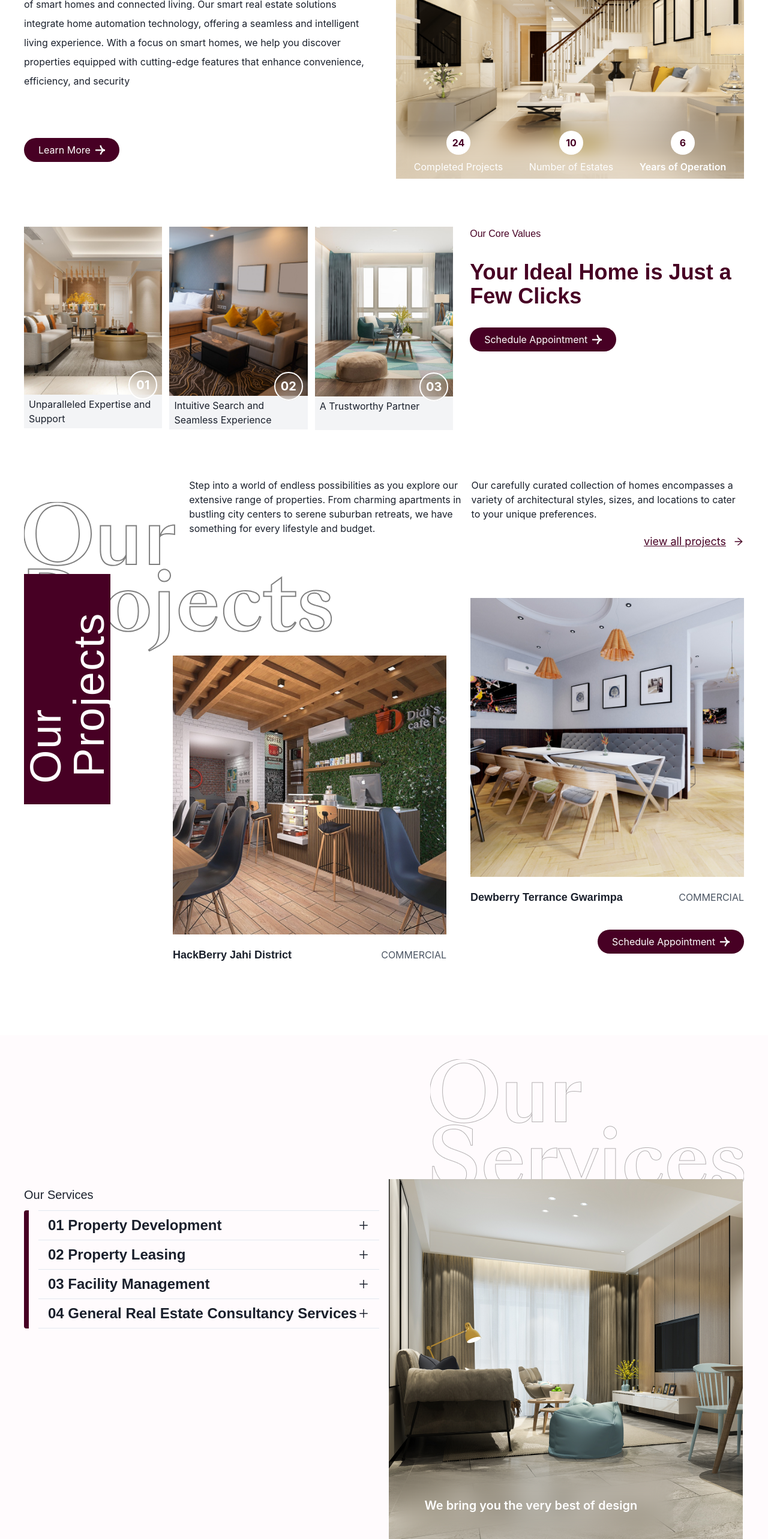
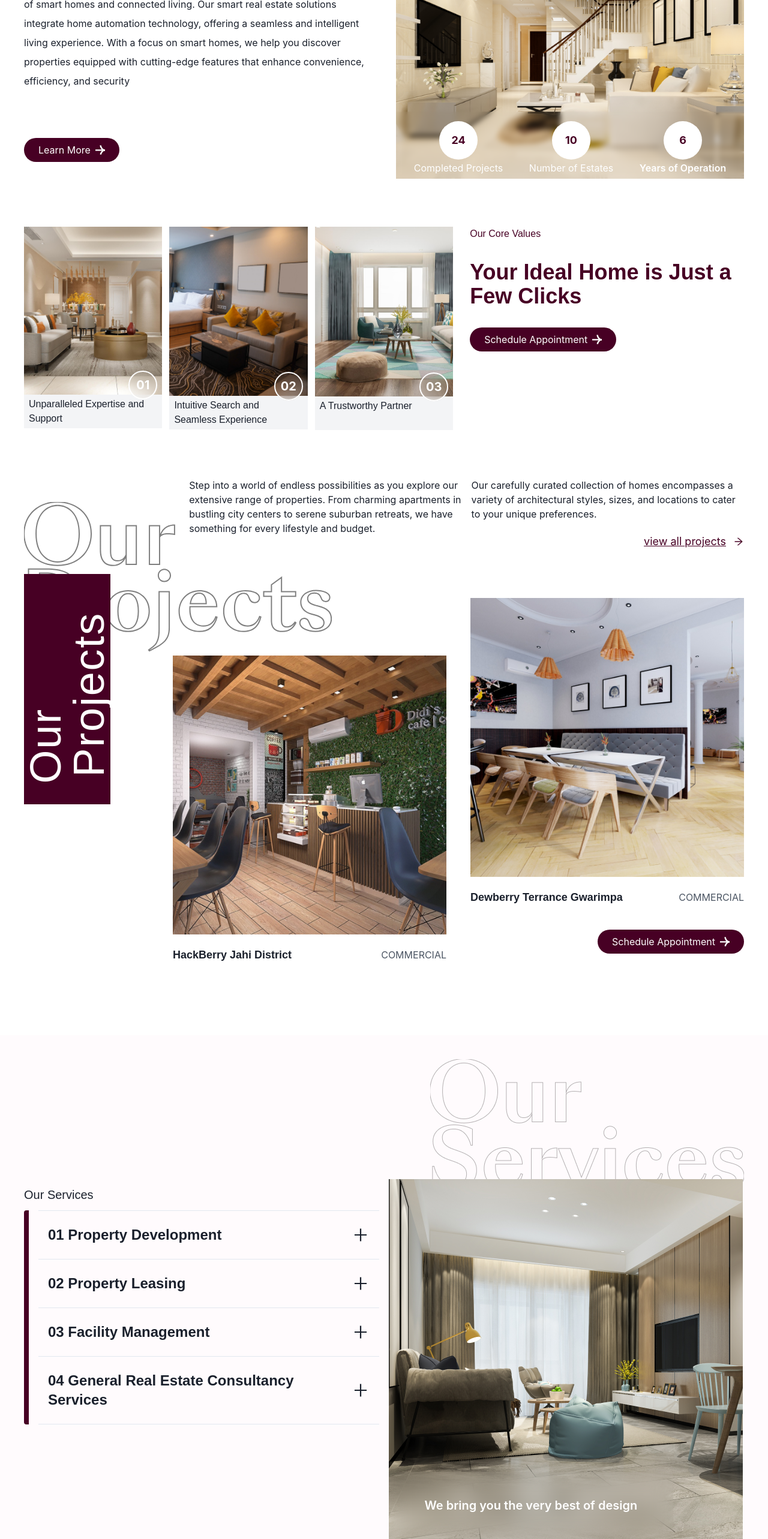
Before and after one commit to Colin-nwk/dallasville, a React (Vite) app: page / in a window 1280 px wide. Shown: the part 1438-4004 px from the top of the page at 60% size. Built offline with nearby package versions, Linux system fonts and the light colour scheme; a web font is replaced by a local one.

Commit message:
minor edit

```diff
--- a/src/components/home/HomeValues.tsx
+++ b/src/components/home/HomeValues.tsx
@@ -22,9 +22,9 @@ const HomeValues = () => {
           <div className="h-12 w-12 border-2 rounded-full font-bold  flex items-center justify-center bg-transparent backdrop-blur-md border-white absolute right-2 bottom-12 text-white text-xl">
             01
           </div>
-          <div className="w-full h-14 px-2 py-1 bg-gray-100 ">
+          <h3 className="w-full h-14 px-2 py-1 bg-gray-100 ">
             Unparalleled Expertise and Support
-          </div>
+          </h3>
         </div>
         <div className="col-span-1 relative">
           <img
@@ -35,9 +35,9 @@ const HomeValues = () => {
           <div className="h-12 w-12 border-2 rounded-full font-bold  flex items-center justify-center bg-transparent backdrop-blur-md border-white absolute right-2 bottom-12 text-white text-xl">
             02
           </div>
-          <div className="w-full h-14 px-2 py-1 bg-gray-100 ">
+          <h3 className="w-full h-14 px-2 py-1 bg-gray-100 ">
             Intuitive Search and Seamless Experience
-          </div>
+          </h3>
         </div>
         <div className="col-span-1 relative">
           <img
@@ -48,9 +48,9 @@ const HomeValues = () => {
           <div className="h-12 w-12 border-2 rounded-full font-bold  flex items-center justify-center bg-transparent backdrop-blur-md border-white absolute right-2 bottom-12 text-white text-xl">
             03
           </div>
-          <div className="w-full h-14 px-2 py-1 bg-gray-100 ">
+          <h3 className="w-full h-14 px-2 py-1 bg-gray-100 ">
             A Trustworthy Partner
-          </div>
+          </h3>
         </div>
 
         <div className="col-span-2 hidden md:inline-block h-full ml-4">
--- a/src/components/home/Services.tsx
+++ b/src/components/home/Services.tsx
@@ -28,7 +28,7 @@ const Services = () => {
           <div className=" ">
             <h2 className="hidden md:block text-xl my-3">Our Services</h2>
             <div className="border-l-8 border-main rounded">
-              <Accordion allowMultiple className="ml-4 ">
+              <Accordion className="ml-4 ">
                 <AccordionItem>
                   {({ isExpanded }) => (
                     <>
@@ -38,18 +38,18 @@ const Services = () => {
                             as="span"
                             flex="1"
                             textAlign="left"
-                            className="text-xl md:text-2xl font-semibold font-mont"
+                            className="text-xl md:text-2xl font-semibold py-4"
                           >
                             01 Property Development
                           </Box>
                           {isExpanded ? (
-                            <LiaTimesSolid className="text-xl" />
+                            <LiaTimesSolid className="text-3xl" />
                           ) : (
-                            <AiOutlinePlus className="text-xl" />
+                            <AiOutlinePlus className="text-3xl" />
                           )}
                         </AccordionButton>
                       </h2>
-                      <AccordionPanel pb={6} className="text-lg md:text-xl">
+                      <AccordionPanel pb={8} className="text-lg md:text-xl">
                         Development of commercial, residential, industrial or
                         government building and valuation of Properties and
                         Assets for a Variety of Purposes
@@ -66,18 +66,18 @@ const Services = () => {
                             as="span"
                             flex="1"
                             textAlign="left"
-                            className="text-xl md:text-2xl font-semibold font-mont"
+                            className="text-xl md:text-2xl font-semibold py-4"
                           >
                             02 Property Leasing
                           </Box>
                           {isExpanded ? (
-                            <LiaTimesSolid className="text-xl" />
+                            <LiaTimesSolid className="text-3xl" />
                           ) : (
-                            <AiOutlinePlus className="text-xl" />
+                            <AiOutlinePlus className="text-3xl" />
                           )}
                         </AccordionButton>
                       </h2>
-                      <AccordionPanel pb={6} className="text-lg md:text-xl">
+                      <AccordionPanel pb={8} className="text-lg md:text-xl">
                         Development of commercial, residential, industrial or
                         government building and valuation of Properties and
                         Assets for a Variety of Purposes
@@ -94,18 +94,18 @@ const Services = () => {
                             as="span"
                             flex="1"
                             textAlign="left"
-                            className="text-xl md:text-2xl font-semibold font-mont"
+                            className="text-xl md:text-2xl font-semibold py-4"
                           >
                             03 Facility Management
                           </Box>
                           {isExpanded ? (
-                            <LiaTimesSolid className="text-xl" />
+                            <LiaTimesSolid className="text-3xl" />
                           ) : (
-                            <AiOutlinePlus className="text-xl" />
+                            <AiOutlinePlus className="text-3xl" />
                           )}
                         </AccordionButton>
                       </h2>
-                      <AccordionPanel pb={6} className="text-lg md:text-xl">
+                      <AccordionPanel pb={8} className="text-lg md:text-xl">
                         Development of commercial, residential, industrial or
                         government building and valuation of Properties and
                         Assets for a Variety of Purposes
@@ -122,18 +122,18 @@ const Services = () => {
                             as="span"
                             flex="1"
                             textAlign="left"
-                            className="text-xl md:text-2xl font-semibold font-mont"
+                            className="text-xl md:text-2xl font-semibold py-4"
                           >
                             04 General Real Estate Consultancy Services
                           </Box>
                           {isExpanded ? (
-                            <LiaTimesSolid className="text-xl" />
+                            <LiaTimesSolid className="text-3xl" />
                           ) : (
-                            <AiOutlinePlus className="text-xl" />
+                            <AiOutlinePlus className="text-3xl" />
                           )}
                         </AccordionButton>
                       </h2>
-                      <AccordionPanel pb={6} className="text-lg md:text-xl">
+                      <AccordionPanel pb={8} className="text-lg md:text-xl">
                         Development of commercial, residential, industrial or
                         government building and valuation of Properties and
                         Assets for a Variety of Purposes
--- a/src/components/home/WeAre.tsx
+++ b/src/components/home/WeAre.tsx
@@ -27,26 +27,26 @@ const WeAre = () => {
             alt="room with stairs"
             className="w-full h-72 md:h-full"
           />
-          <div className=" backdrop-blur-lg w-full h-20 md:h-24 absolute bottom-0 right-0 left-0 p-4">
+          <div className="backdrop-blur-sm w-full h-20 md:h-28 absolute bottom-0 right-0 left-0 p-4">
             <div className="flex justify-around items-start md:items-center gap-2 md:gap-4">
-              <div className="flex flex-col items-center gap-1 md:gap-2">
-                <span className="bg-white w-6 h-6 md:w-10 md:h-10 rounded-full font-bold flex justify-center items-center text-main md:text-base text-sm">
+              <div className="flex flex-col items-center gap-1 md:gap-0.5">
+                <span className="bg-white w-8 h-8 md:w-16 md:h-16 rounded-full font-bold flex justify-center items-center text-main md:text-lg text-sm">
                   24
                 </span>
                 <span className="text-xs md:text-base text-white">
                   Completed Projects
                 </span>
               </div>
-              <div className="flex flex-col items-center gap-2">
-                <span className="bg-white w-6 h-6 md:w-10 md:h-10 rounded-full font-bold flex justify-center items-center text-main md:text-base text-sm">
+              <div className="flex flex-col items-center  gap-1 md:gap-0.5">
+                <span className="bg-white w-8 h-8 md:w-16 md:h-16 rounded-full font-bold flex justify-center items-center text-main md:text-lg text-sm">
                   10
                 </span>
                 <span className="text-xs md:text-base  text-white">
                   Number of Estates
                 </span>
               </div>
-              <div className="flex flex-col justify-start  items-center gap-2">
-                <span className="bg-white w-6 h-6 md:w-10 md:h-10 rounded-full font-bold flex  justify-center items-center text-main md:text-base text-sm">
+              <div className="flex flex-col justify-start  items-center  gap-1 md:gap-0.5">
+                <span className="bg-white w-8 h-8 md:w-16 md:h-16 rounded-full font-bold flex  justify-center items-center text-main md:text-lg text-sm">
                   6
                 </span>
                 <span className="text-xs md:text-base text-white font-semibold">
```
